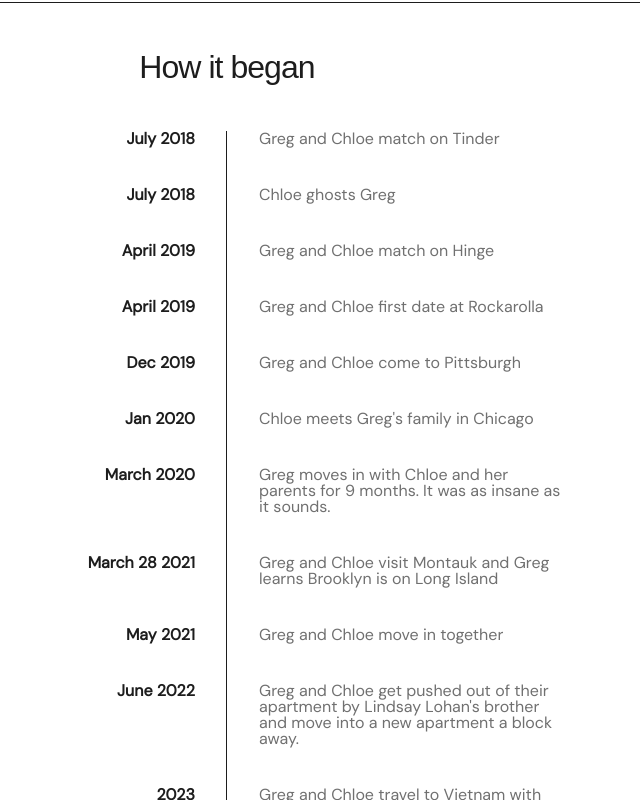
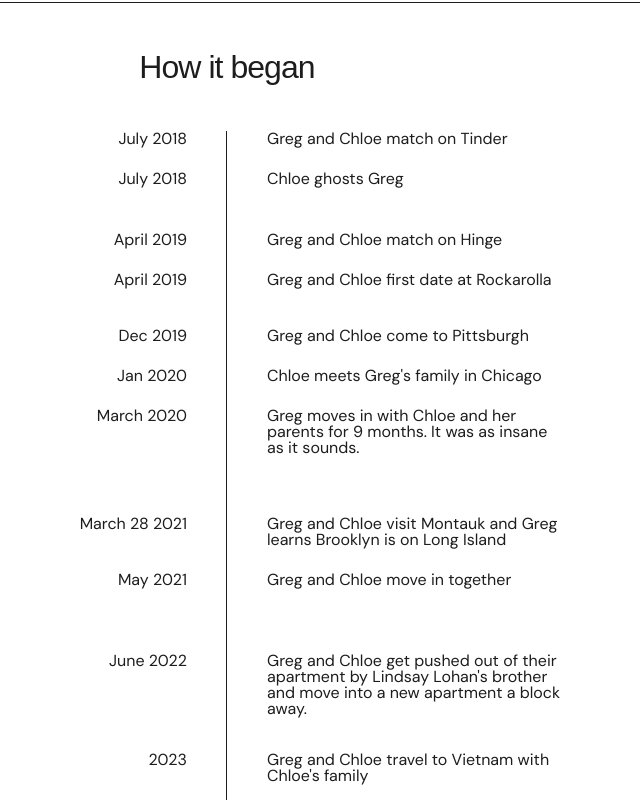
Before and after one commit to chutton21-boop/cursor_wedding, a Next.js app: page /details in a window 1280 px wide. Shown: the part 720-1520 px from the top of the page, without its empty margins (413-1053 px from the left). Built offline with nearby package versions, Linux system fonts and the light colour scheme; a web font is replaced by a local one.

Commit message:
Implement timeline date parsing and adjust layout for improved spacing in DetailsPage component.

```diff
--- a/src/app/details/page.tsx
+++ b/src/app/details/page.tsx
@@ -1,7 +1,28 @@
 import Footer from "@/components/Footer";
 import Hero from "@/components/Hero";
 import Nav from "@/components/Nav";
-import { Fragment } from "react";
+
+const MONTHS: Record<string, number> = {
+  jan: 0, january: 0, feb: 1, february: 1, mar: 2, march: 2, apr: 3, april: 3,
+  may: 4, jun: 5, june: 5, jul: 6, july: 6, aug: 7, august: 7, sep: 8, sept: 8,
+  september: 8, oct: 9, october: 9, nov: 10, november: 10, dec: 11, december: 11,
+};
+
+/** Parse timeline date string to months since year 0 (for spacing math). */
+function parseTimelineDate(dateStr: string): number {
+  const s = dateStr.trim().toLowerCase();
+  const yearMatch = s.match(/(?:^|\s)(20\d{2})\b/);
+  const year = yearMatch ? parseInt(yearMatch[1], 10) : new Date().getFullYear();
+  for (const [name, month] of Object.entries(MONTHS)) {
+    if (s.startsWith(name) || s.includes(" " + name + " ")) {
+      return year * 12 + month;
+    }
+  }
+  return year * 12;
+}
+
+const PX_PER_MONTH = 5;
+const MIN_GAP_PX = 24;
 
 const TIMELINE: { date: string; description: string }[] = [
   { date: "July 2018", description: "Greg and Chloe match on Tinder" },
@@ -53,7 +74,7 @@ export default function DetailsPage() {
       <Nav activeLabel="Love story" />
       <section
         id="love-story"
-        className="border-t border-border bg-bg px-8 py-12"
+        className="scroll-mt-28 border-t border-border bg-bg px-8 py-12"
       >
         <div className="mx-auto max-w-[960px]">
           <h2 className="text-center font-heading text-heading-s text-black">
@@ -64,17 +85,32 @@ export default function DetailsPage() {
               className="absolute left-1/2 top-0 bottom-0 w-px -translate-x-px bg-border"
               aria-hidden
             />
-            <div className="mx-auto grid max-w-2xl grid-cols-2 gap-y-10">
-              {TIMELINE.map(({ date, description }, i) => (
-                <Fragment key={i}>
-                  <p className="pr-8 text-right font-body text-body-m font-semibold text-mutedText">
-                    {date}
-                  </p>
-                  <p className="pl-8 text-left font-body text-body-m text-text">
-                    {description}
-                  </p>
-                </Fragment>
-              ))}
+            <div className="mx-auto flex max-w-2xl flex-col">
+              {TIMELINE.map(({ date, description }, i) => {
+                const monthsToNext =
+                  i < TIMELINE.length - 1
+                    ? parseTimelineDate(TIMELINE[i + 1].date) -
+                      parseTimelineDate(date)
+                    : 0;
+                const gapPx = Math.max(
+                  MIN_GAP_PX,
+                  Math.round(monthsToNext * PX_PER_MONTH)
+                );
+                return (
+                  <div
+                    key={i}
+                    className="grid grid-cols-2 gap-x-4"
+                    style={{ marginBottom: i < TIMELINE.length - 1 ? gapPx : 0 }}
+                  >
+                    <p className="pr-8 text-right font-body text-body-m text-[#1d1d1d]">
+                      {date}
+                    </p>
+                    <p className="pl-8 text-left font-body text-body-m text-[#1d1d1d]">
+                      {description}
+                    </p>
+                  </div>
+                );
+              })}
             </div>
           </div>
         </div>
```
